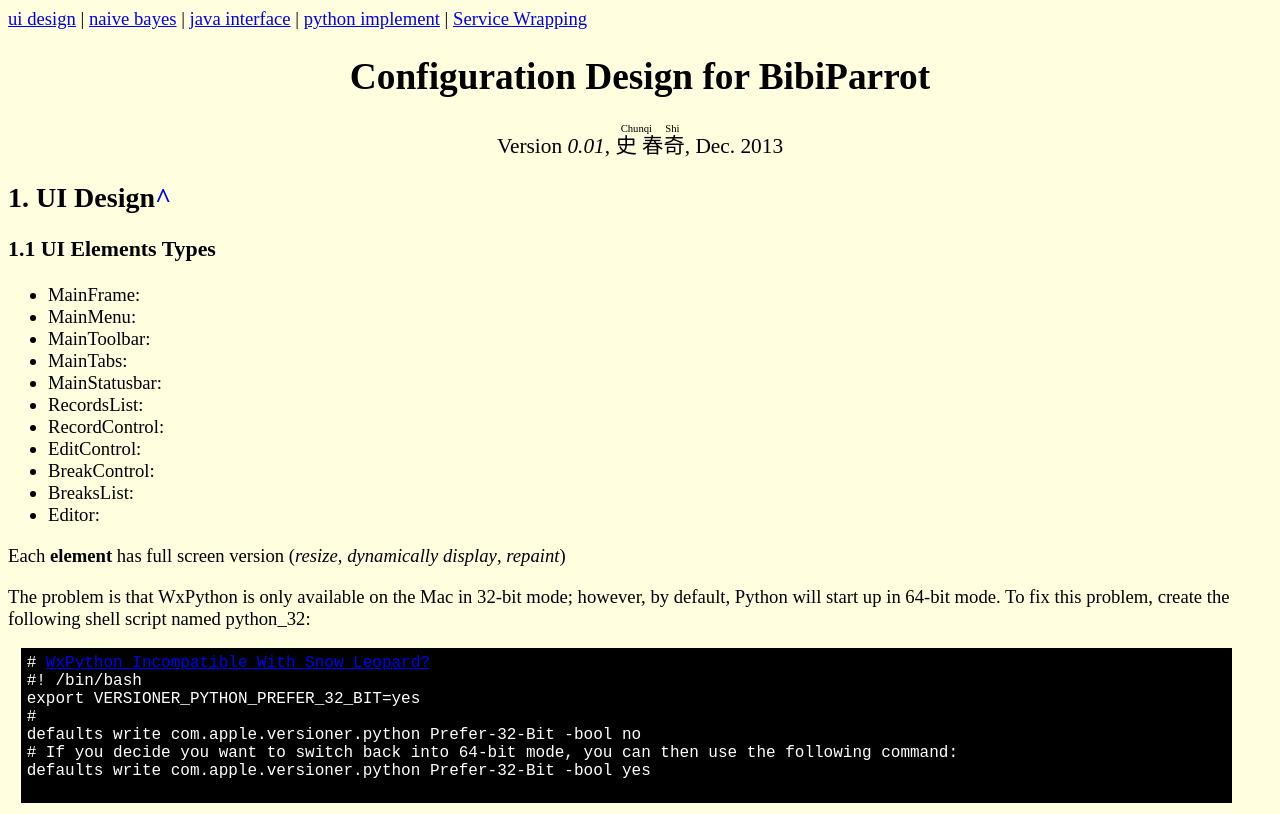
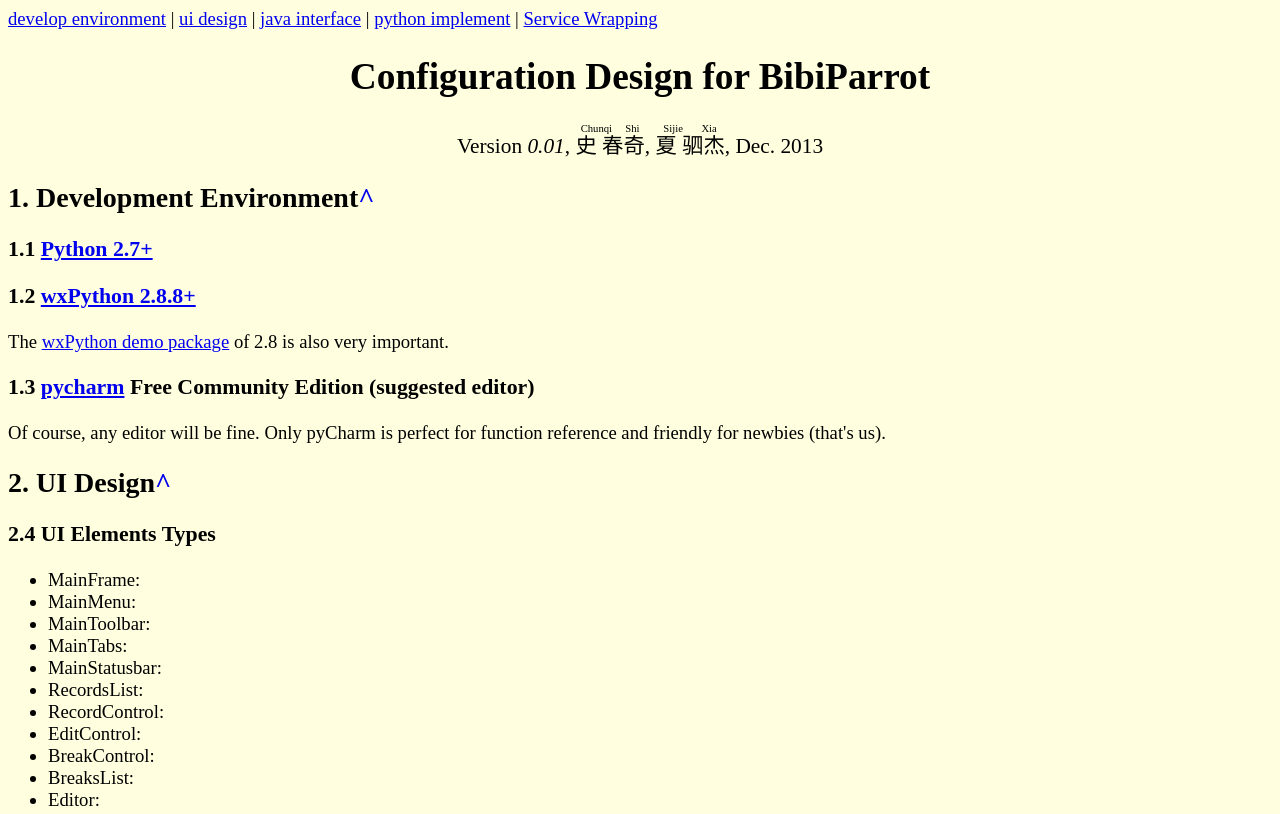
Before and after one commit to bibiparrot/bibiparrot, a plain HTML site: page dev-docs/bibiparrot-shi-2013-12-20.html in a window 1280 px wide. Shown: the top 814 px of the page. Drawn offline with Linux system fonts and the light colour scheme.

Commit message:
Programmer Sijie Xia

```diff
--- a/dev-docs/bibiparrot-shi-2013-12-20.html
+++ b/dev-docs/bibiparrot-shi-2013-12-20.html
@@ -74,9 +74,9 @@
 <body>
     <a name="_top_" />
     <nav class="nav-bar">
+        <a href="#dev-env">develop environment</a>
+        |
         <a href="#ui-design">ui design</a>
-        |
-        <a href="#naive-bayes">naive bayes</a>
         |
         <a href="#java-interface">java interface</a>
         |
@@ -88,11 +88,19 @@
 
     <h1>Configuration Design for BibiParrot</h1>
     <p class="author">
- Version <var>0.01</var>, <ruby>史 春奇 <rt> Chunqi Shi</rt></ruby>,  Dec. 2013</p>
+ Version <var>0.01</var>, <ruby>史 春奇 <rt> Chunqi Shi</rt></ruby>, <ruby>夏 驷杰 <rt> Sijie Xia</rt></ruby>,  Dec. 2013</p>
 
 
-
-
+<a name="dev-env" />
+<h2>Development Environment<a href="#_top_" style="text-decoration: none;">^</a></h2>
+<h3><a href="http://www.python.org/download/releases/2.7/" target="_blank">Python 2.7+</a> </h3>
+<h3><a href="http://wxpython.org/" target="_blank">wxPython 2.8.8+</a> </h3>
+<p> The <a href="http://sourceforge.net/projects/wxpython/files/wxPython/2.8.10.1/" target="_blank">wxPython demo package</a>  of 2.8 is also very important.
+</p>
+<h3><a href="http://www.jetbrains.com/pycharm/" target="_blank">pycharm</a> Free Community Edition (suggested editor) </h3>
+<p>
+    Of course, any editor will be fine. Only pyCharm is perfect for function reference and friendly for newbies (that's us).
+</p>
 
 <a name="ui-design" />
 <h2>UI Design<a href="#_top_" style="text-decoration: none;">^</a></h2>
```
Also changed, not shown: help/bibiparrot-shi-2013-12-20.html (+1 -1 lines).
